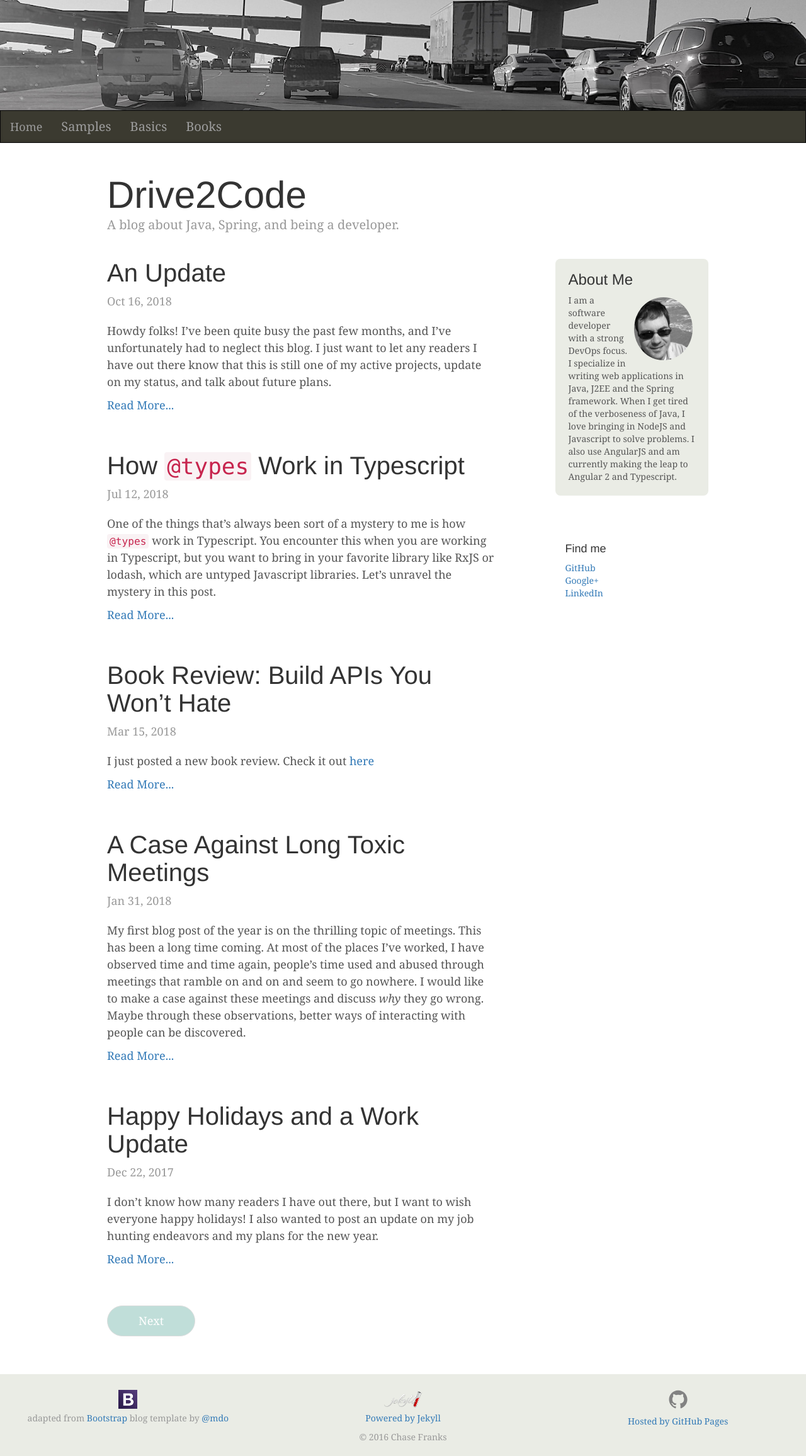
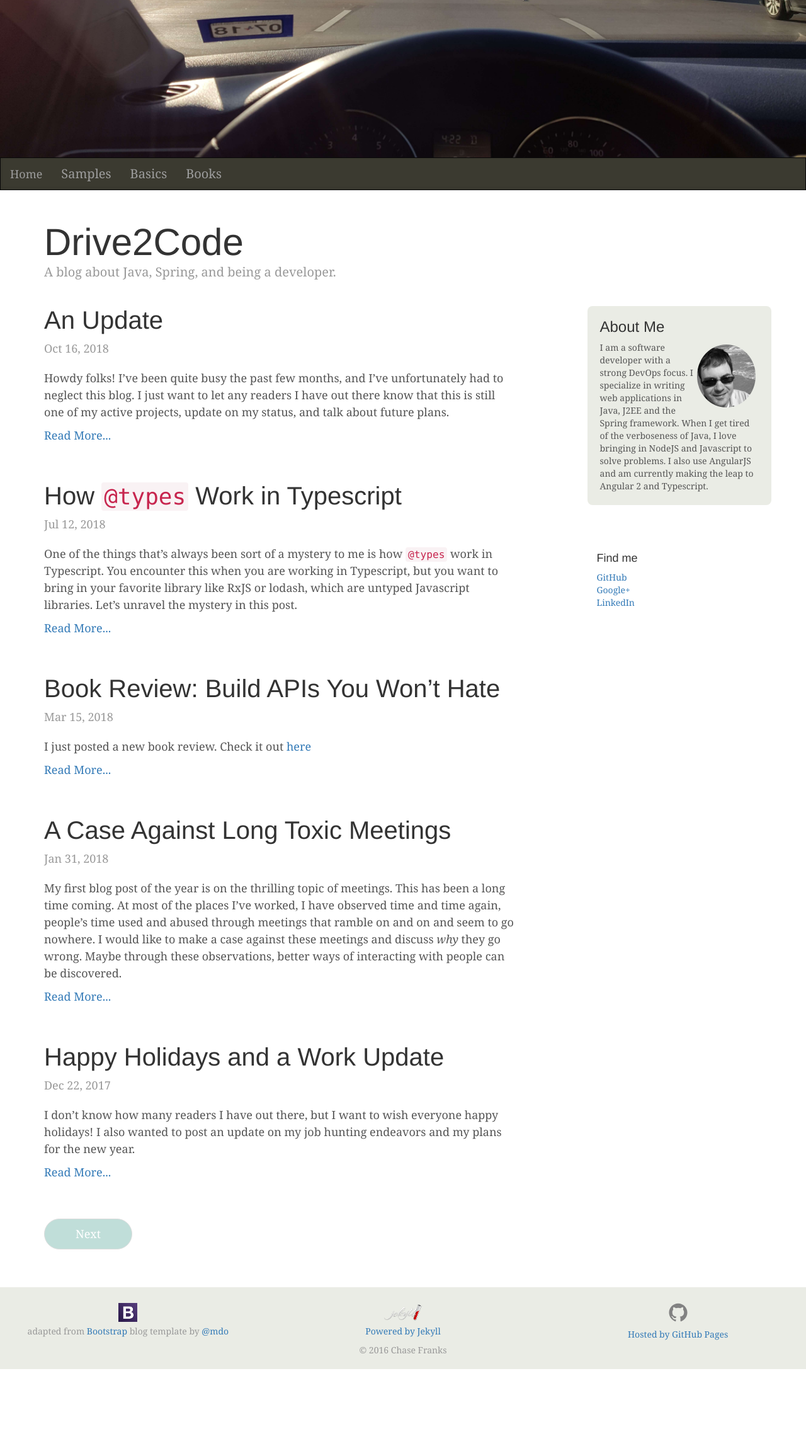
Before and after one commit to chasefranks/chasefranks.github.io, a Jekyll site: the page built from index.html, in a window 1280 px wide. Shown: the whole page at 63% size. Built offline with Jekyll 4.4.1, drawn with Linux system fonts in a browser that asks for light colours; the list of posts is cut into pages by our own code; after the commit the page ends 2174 px from its top, so only the background shows below that.

Commit message:
replace splash image add media queries to style splash image

```diff
--- a/_sass/_styles.scss
+++ b/_sass/_styles.scss
@@ -29,15 +29,30 @@ h6, .h6 {
   color: #333;
 }
 
+/* media queries */
+@media (max-width: 375px) {
+    #header-img {
+        height: 150px;
+        background-position: -300px -325px;
+    }
+}
 
-/*
- * Override Bootstrap's default container.
- */
+@media (max-width: 2100px) {
+    #header-img {
+        background-position: 0 -325px
+    }
+}
 
-@media (min-width: 1200px) {
-  .container {
-    width: 970px;
-  }
+@media(max-width: 2400px) {
+    #header-img {
+        background-position: 0 -400px
+    }
+}
+
+@media(min-width: 2400px) {
+    #header-img {
+        background-position: 0 -500px
+    }
 }
 
 #topnavbar {
@@ -54,11 +69,10 @@ h6, .h6 {
 }
 
 #header-img {
-  height: 175px;
-  background-image: url('/images/driving-banner.jpg');
-  background-repeat: repeat-x;
+  height: 250px;
+  background-image: url('/images/d2c-splash.jpg');
   background-attachment: fixed;
-  background-size: 1500px;
+  background-size: cover;
 }
 
 /*
```
Also changed, not shown: images/d2c-splash.jpg (added), images/driving-banner.jpg (deleted).
